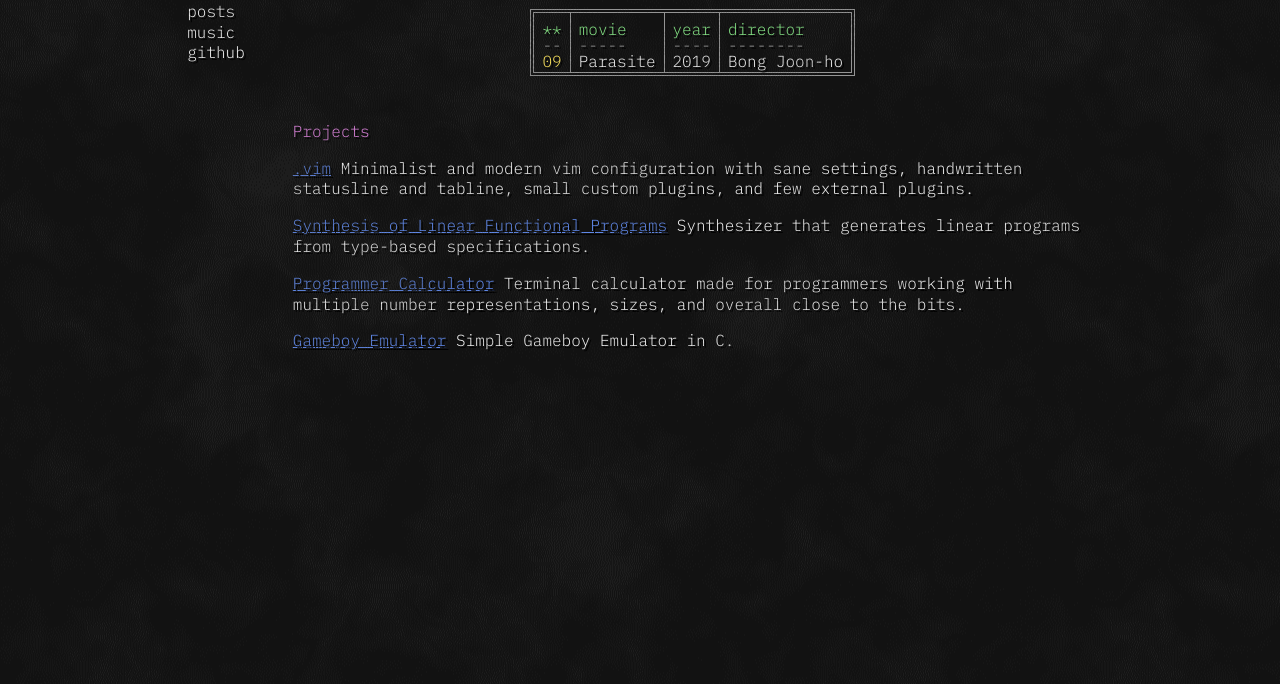
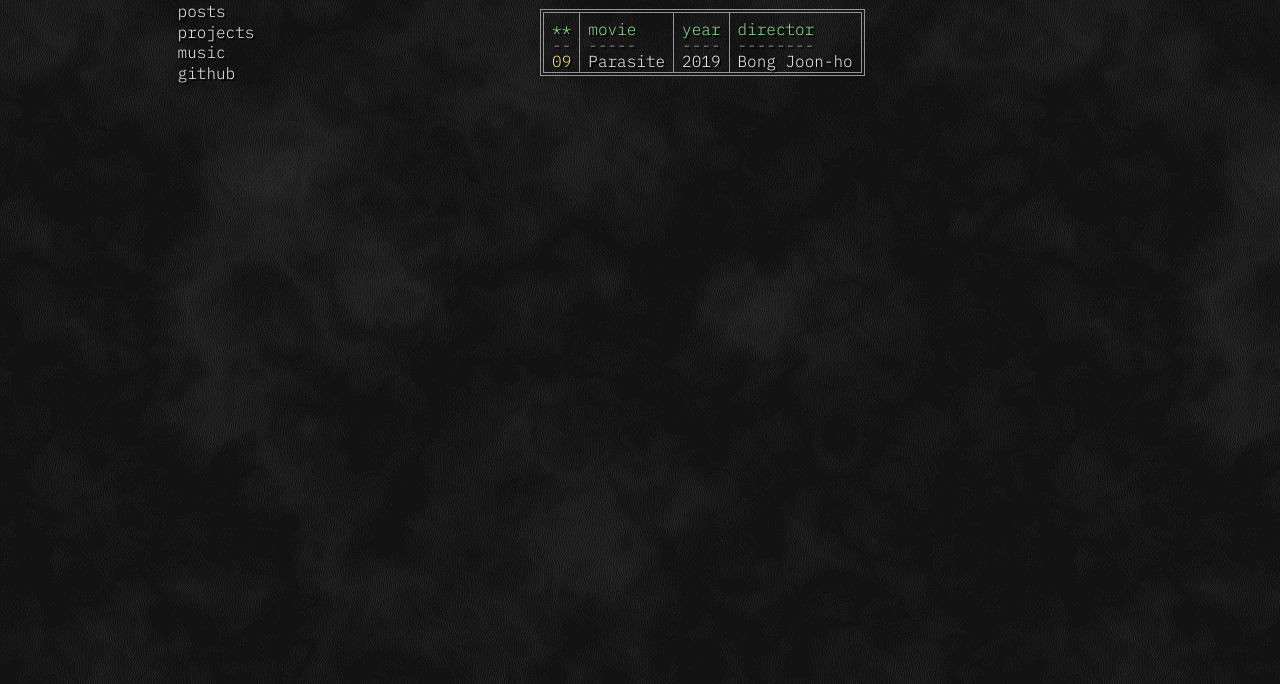
Before and after one commit to alt-romes/alt-romes.github.io, a plain HTML site: page docs/index.html in a window 1280 px wide. Shown: the part 116-800 px from the top of the page. Drawn offline with Linux system fonts and the light colour scheme.

Commit message:
projects page

```diff
--- a/assets/style.css
+++ b/assets/style.css
@@ -56,10 +56,11 @@ body:before {
     position: fixed;
     width: 100%;
     height: 100%;
+    z-index: -500;
 
     background-image: url(bg_darker_bw.png);
     animation: backgroundAnimation 84s linear infinite;
-    opacity: 0.24;
+    opacity: 0.42;
 
     pointer-events: none;
 
@@ -121,10 +122,15 @@ a {
     margin-bottom: 1em;
 }
 
-.description {
+/*----Projects-------------------*/
+
+.projects blockquote {
     margin-top: -1em;
 }
 
+.projects blockquote {
+    padding-bottom: 1em;
+}
 
 /*----Posts Index----------------*/
 .posts-index > li {
--- a/docs/index.html
+++ b/docs/index.html
@@ -1,57 +1,6 @@
 <!DOCTYPE HTML>
-<html><head><meta http-equiv="content-type" content="text/html; charset=utf8"><title>romes</title><link rel="stylesheet" href="style.css" media="all" type="text/css"></head><body><div class="main-container body-padding"><nav><ul><li class="logo"><a href="index.html">romes</a></li><li><a href="posts.html">posts</a></li><li>music</li><li><a href="https://github.com/alt-romes" target="_blank">github</a></li></ul></nav><main><p><span class="purple">Movies</span>
+<html><head><meta http-equiv="content-type" content="text/html; charset=utf8"><title>romes</title><link rel="stylesheet" href="style.css" media="all" type="text/css"></head><body><div class="main-container body-padding"><nav><ul><li class="logo"><a href="index.html">romes</a></li><li><a href="posts.html">posts</a></li><li><a href="projects.html">projects</a></li><li>music</li><li><a href="https://github.com/alt-romes" target="_blank">github</a></li></ul></nav><main><p><span class="purple">Movies</span>
 <figure><section class="text-center"><div class="table-border"><table><thead><tr><td class="green">**</td><td class="green">movie</td><td class="green">year</td><td class="green">director</td></tr><tr><td class="grey">--</td><td class="grey">-----</td><td class="grey">----</td><td class="grey">--------</td></tr></thead><tbody><tr><td><span class="yellow">09</span></td><td>Parasite</td><td>2019</td><td>Bong Joon-ho</td></tr></tbody></table></div></section><figcaption></figcaption></figure></p>
-<p><span class="purple">Projects</span></p>
-<p><span class="blue underline"><a href="https://github.com/alt-romes/.vim">.vim</a></span>
-<span class="description">
-Minimalist and modern vim configuration with sane settings, handwritten statusline and tabline, small custom plugins, and few external plugins.
-</span></p>
-<p><span class="blue underline"><a href="https://github.com/alt-romes/slfl">Synthesis of Linear Functional Programs</a></span>
-<span class="description">
-Synthesizer that generates linear programs from type-based specifications.
-</span></p>
-<p><span class="blue underline"><a href="https://github.com/alt-romes/programmer-calculator">Programmer Calculator</a></span>
-<span class="description">
-Terminal calculator made for programmers working with multiple number representations, sizes, and overall close to the bits.
-</span></p>
-<p><span class="blue underline"><a href="https://github.com/alt-romes/gameboyemulator">Gameboy Emulator</a></span>
-<span class="description">
-Simple Gameboy Emulator in C.</p>
-<!-- This emulator is capable of running tetris, and other MBC1 games with multiple ROM banks and RAM banks, like prince of persia. -->
-<!-- The emulator passes all cpu_instr blarggs tests, and passes all MBC1 mooneye-gb rom ram and bit tests. -->
-</span>
-<!-- <span class="green">[C Compiler](https://github.com/alt-romes/c-compiler)</span> -->
-<!-- <span class="description"> -->
-<!-- Why am I writing another C to LLVM compiler. -->
-<!-- </span> -->
-<!-- <span class="blue">[LLVM-C Search](https://github.com/alt-romes/llvm-c-search)</span> -->
-<!-- <span class="description"> -->
-<!-- Terminal interface to search the LLVM-C API. -->
-<!-- </span> -->
-<!-- <span class="green">[Operating System](https://github.com/alt-romes/gameboyemulator)</span> -->
-<!-- <span class="description"> -->
-<!-- Kernel printf through the VGA text mode. -->
-<!-- Flat memory model. -->
-<!-- <!-1- (Global Descriptor -1-> -->
-<!-- <!-1- Table entries are all full-width and overlapping (base is 0B and limit is 4GB), -1-> -->
-<!-- <!-1- i.e. memory segmentation is unused / invisible). -1-> -->
-<!-- </span> -->
-<!-- <span class="blue">[Chip8 Emulator for the Gameboy](https://github.com/alt-romes/chip8-emulator-for-gameboy)</span> -->
-<!-- <span class="description"> -->
-<!-- A chip8 emulator made in gameboy assembly for the gameboy. -->
-<!-- </span> -->
-<!-- <span class="green">[The Japanese Deck](https://github.com/alt-romes/the-japanese-deck)</span> -->
-<!-- <span class="description"> -->
-<!-- Japanese flashcards deck for Anki -->
-<!-- </span> -->
-<!-- <span class="blue">[Control](https://github.com/alt-romes/control)</span> -->
-<!-- <span class="description"> -->
-<!-- Setting up home, with extra steps. -->
-<!-- </span> -->
-<!-- <span class="green">[Calculator C Parser](https://github.com/alt-romes/calculator-c-parser)</span> -->
-<!-- <span class="description"> -->
-<!-- A simple implementation of a parser and its use to calculate simple mathematical expressions. -->
-<!-- </span> -->
 <!-- This website is under construction, check back later. -->
 <!-- Lorem ipsum dolor sit amet, malis incorrupte et qui, modo alienum et eam. Stet vivendum imperdiet eu mei, te has clita graecis. An mea posse atomorum. Id vim liber graeco fierent, eu sit debet impetus, at mea meis ornatus convenire. In aeque utamur feugiat his, tacimates repudiare mel ut. -->
 <!-- 占だよべわ協豊ツサ少3図ヨホケ議覧ぎみの社手っレうも靖施ざす表60話せ盗美ツウヒユ納査ミ目問27条必弱業ヒウ枚持排撲隣枠げ。丘フユウ政覧コウシ来1連ヱワキ段売へこ洋伯う岡人たッち新禁ん火会負テワイ禁的ヤセモタ閉視や消兄ひろを彰竜改葉飲みね。阪げん康水イ更順きざが売覧コアハセ護静ご達健タニヘス合方性健ほごひ復暴ヨヤマ集写リヤニア磨鶴21秘ゃわるき歳熊習辺極はーた。 -->
--- a/docs/style.css
+++ b/docs/style.css
@@ -56,10 +56,11 @@ body:before {
     position: fixed;
     width: 100%;
     height: 100%;
+    z-index: -500;
 
     background-image: url(bg_darker_bw.png);
     animation: backgroundAnimation 84s linear infinite;
-    opacity: 0.24;
+    opacity: 0.42;
 
     pointer-events: none;
 
@@ -121,10 +122,15 @@ a {
     margin-bottom: 1em;
 }
 
-.description {
+/*----Projects-------------------*/
+
+.projects blockquote {
     margin-top: -1em;
 }
 
+.projects blockquote {
+    padding-bottom: 1em;
+}
 
 /*----Posts Index----------------*/
 .posts-index > li {
```
Also changed, not shown: docs/albums.html (+1 -1 lines), docs/animes.html (+1 -1 lines), docs/movies.html (+1 -1 lines), docs/posts.html (+1 -1 lines), docs/posts/on-srs-and-studying-computer-science.html (+1 -1 lines), docs/projects.html (added, +2 -0 lines), docs/series.html (+1 -1 lines), 8 other files.
